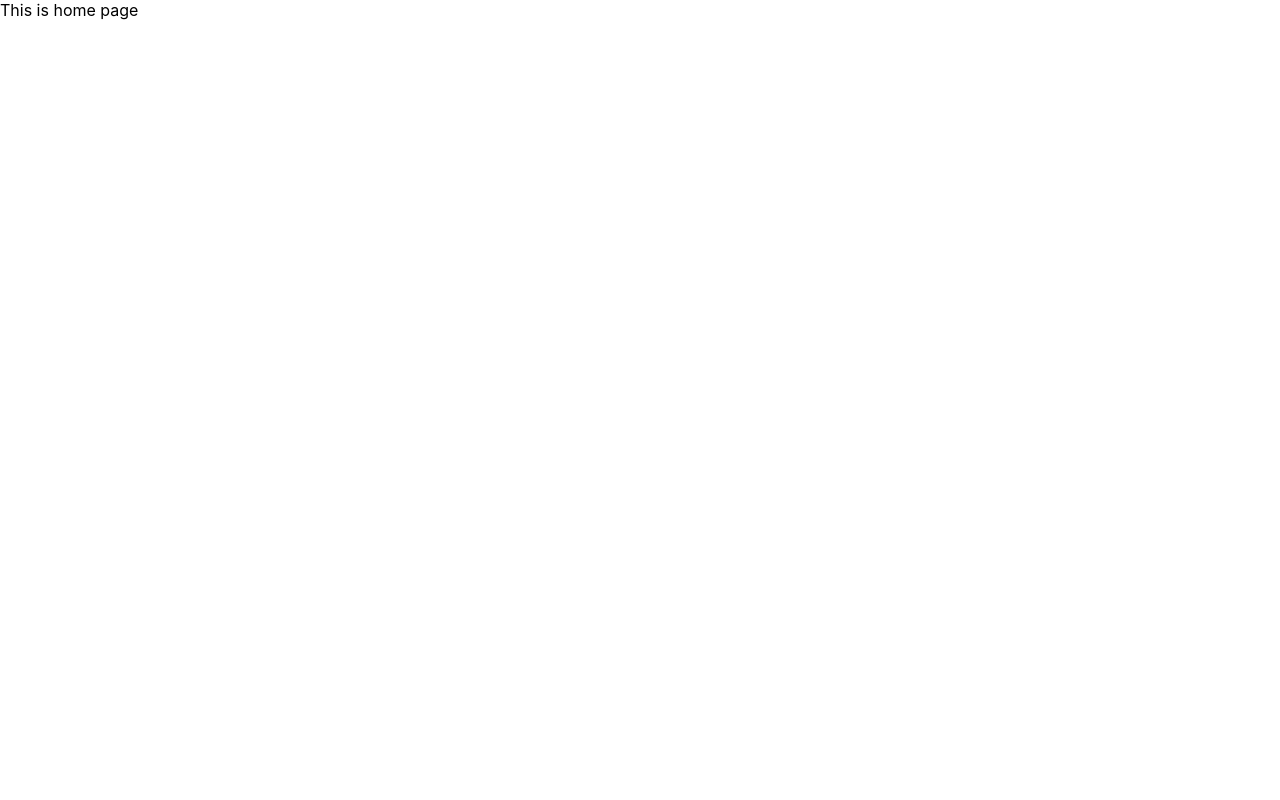
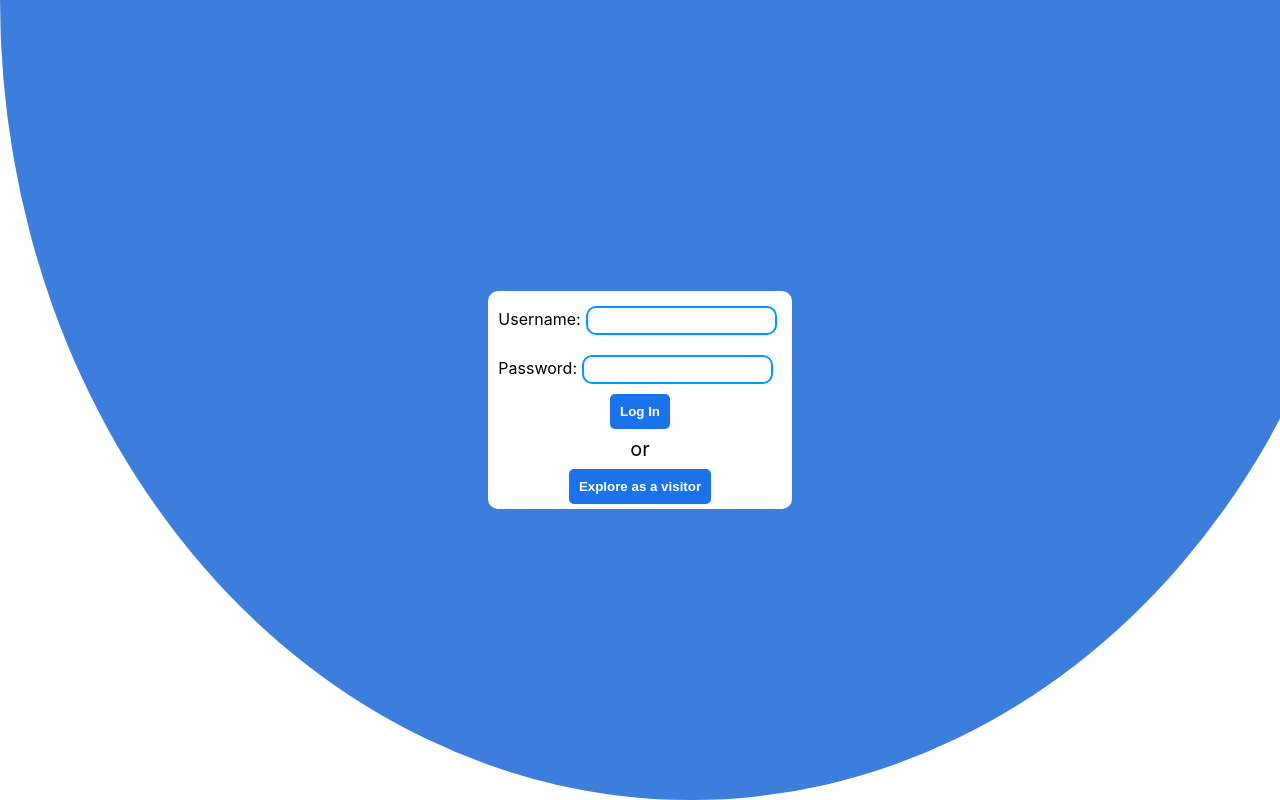
Before and after one commit to gajojr/interactive-restaurant, a React (Create React App) app in the folder client/: page / in a window 1280 px wide. Built offline with nearby package versions, Linux system fonts and the light colour scheme.

Commit message:
feat: make design for homepage login form

```diff
--- /dev/null
+++ b/client/src/components/HomePageComponents/LogInForm/LogInForm.component.tsx
@@ -0,0 +1,21 @@
+import { LogInForm, Label, Input, Button } from './LogInForm.style';
+
+const LogInFormComponent = () => {
+  return (
+    <LogInForm>
+      <Label>
+        Username:
+        <Input type="text" name="username" />
+      </Label>
+      <Label>
+        Password:
+        <Input type="password" name="password" />
+      </Label>
+      <Button>Log In</Button>
+      <p style={{ alignSelf: 'center', fontSize: '1.25rem', margin: 8 }}>or</p>
+      <Button type="button">Explore as a visitor</Button>
+    </LogInForm>
+  )
+}
+
+export default LogInFormComponent;
--- /dev/null
+++ b/client/src/components/HomePageComponents/LogInForm/LogInForm.style.js
@@ -0,0 +1,42 @@
+import styled from 'styled-components';
+
+export const LogInForm = styled.form `
+  background-color: #fff;
+  border-radius: 10px;
+  padding: 5px;
+  display: flex;
+  flex-direction: column;
+`;
+
+export const Label = styled.label `
+  margin: 5px;
+`;
+
+export const Input = styled.input `
+  margin: 5px;
+  padding: 5px;
+  border: 2px solid #0099ff;
+  border-radius: 10px;
+
+  &:focus {
+    outline: none;
+    border: 2px solid #007acc;
+  }
+`;
+
+export const Button = styled.button `
+  background-color: #1A73E8;
+  font-weight: 600;
+  color: #fff;
+  width: fit-content;
+  align-self: center;
+  padding: 10px;
+  border: none;
+  border-radius: 5px;
+  transition: all .3s;
+
+  &:hover {
+    cursor: pointer;
+    transform: scale(1.1);
+  }
+`;
--- a/client/src/pages/HomePage/HomePage.page.tsx
+++ b/client/src/pages/HomePage/HomePage.page.tsx
@@ -1,9 +1,11 @@
+import LogInForm from '../../components/HomePageComponents/LogInForm/LogInForm.component';
+
 import { HomePageContainer } from './HomePage.style';
 
 const HomePage = () => {
   return (
     <HomePageContainer>
-      This is home page
+      <LogInForm />
     </HomePageContainer>
   )
 }
--- a/client/src/pages/HomePage/HomePage.style.js
+++ b/client/src/pages/HomePage/HomePage.style.js
@@ -1,5 +1,10 @@
 import styled from 'styled-components';
 
 export const HomePageContainer = styled.main `
+  background-color: #3d7edc;
+  clip-path: ellipse(54% 100% at 54% 0%);
+  height: 100vh;
   display: flex;
+  justify-content: center;
+  align-items: center;
 `;
```
